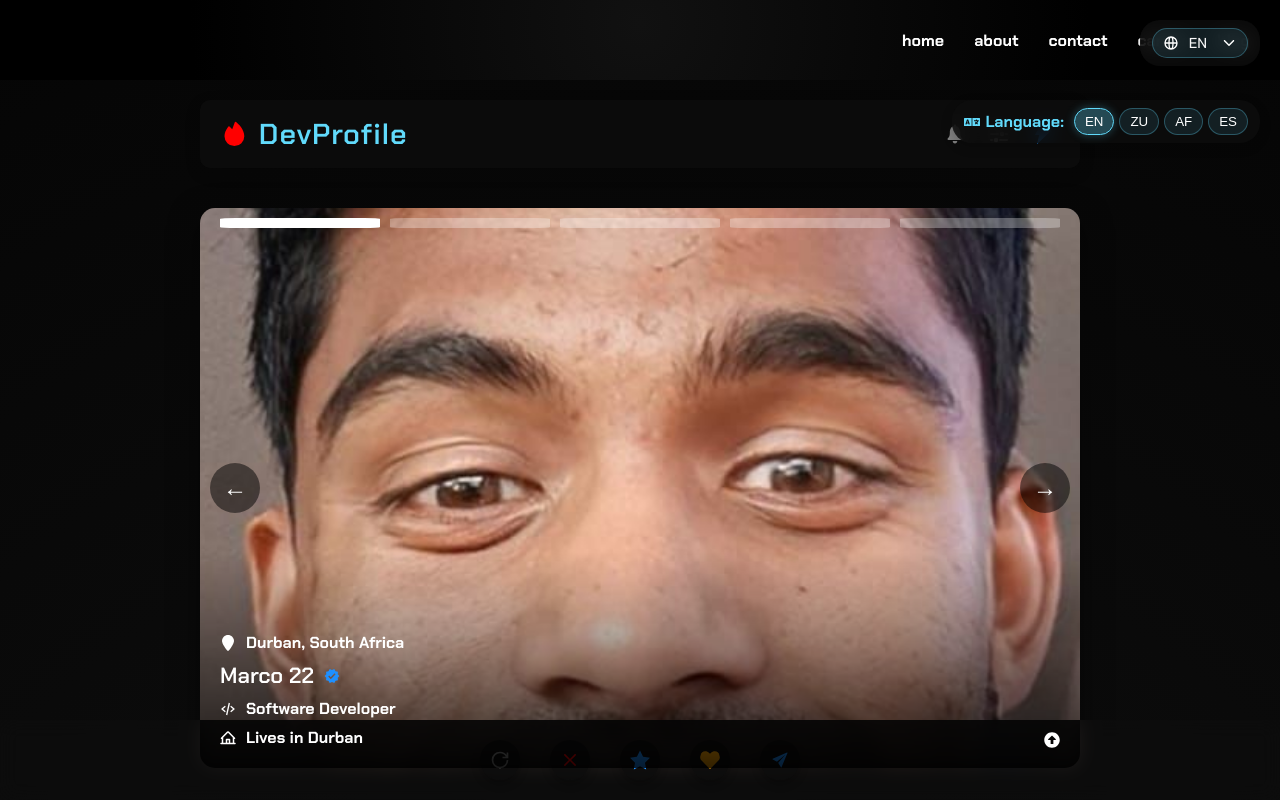
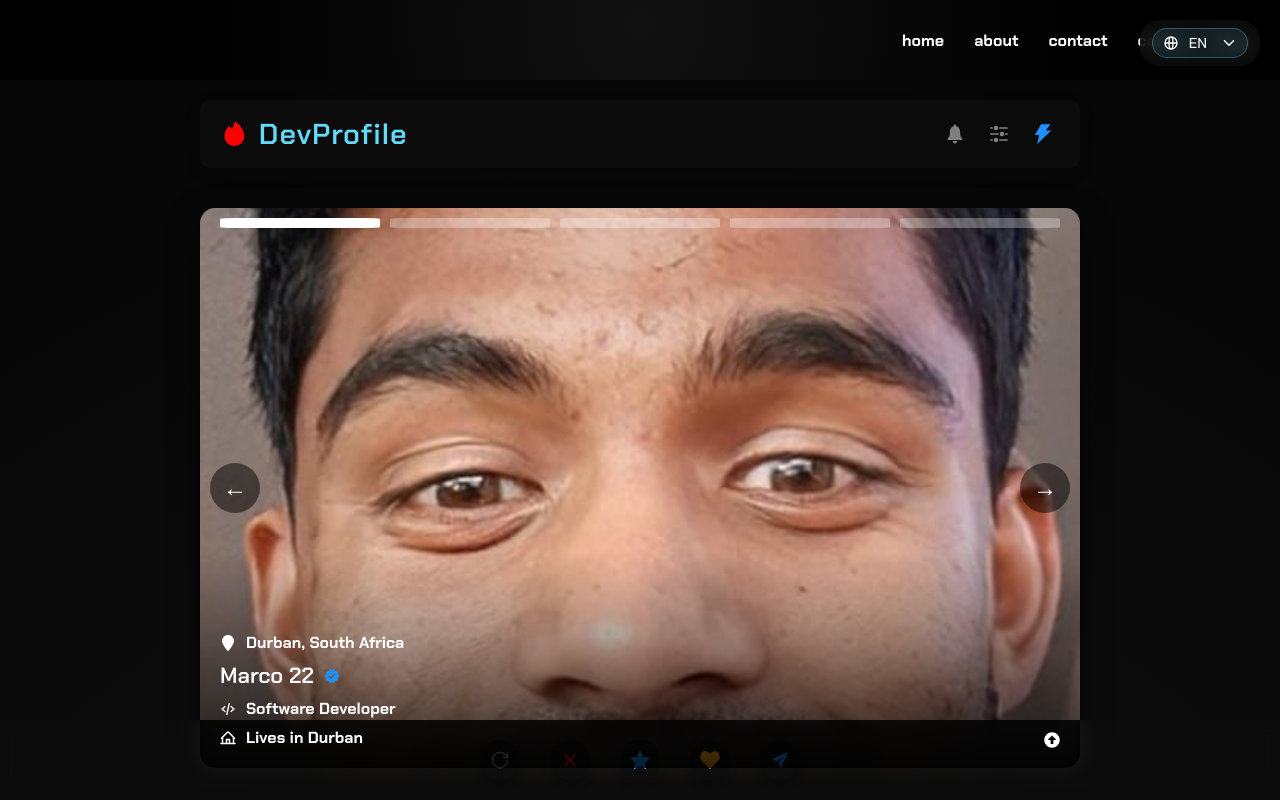
Before and after one commit to codebymarco/portfolio, a React (Vite) app: page /about in a window 1280 px wide. Shown: the top 800 px of the page. Built offline with nearby package versions, Linux system fonts and the light colour scheme.

Commit message:
aded\csl

```diff
--- a/src/components/pages/About.jsx
+++ b/src/components/pages/About.jsx
@@ -43,7 +43,7 @@ const About = () => {
       skills: "Professional Skills",
       experience: "Work Experience",
       education: "Education",
-      projects: "Notable Projects"
+      projects: "Notable Projects",
     },
     zulu: {
       title: "Mayelana",
@@ -54,7 +54,7 @@ const About = () => {
       skills: "Amakhono omsebenzi",
       experience: "Isipiliyoni somsebenzi",
       education: "Imfundo",
-      projects: "Amaphrojekthi abalulekile"
+      projects: "Amaphrojekthi abalulekile",
     },
     afrikaans: {
       title: "Oor",
@@ -65,7 +65,7 @@ const About = () => {
       skills: "Professionele vaardighede",
       experience: "Werkervaring",
       education: "Opvoeding",
-      projects: "Noemenswaardige projekte"
+      projects: "Noemenswaardige projekte",
     },
     espanol: {
       title: "Acerca de",
@@ -76,8 +76,8 @@ const About = () => {
       skills: "Habilidades profesionales",
       experience: "Experiencia laboral",
       education: "Educación",
-      projects: "Proyectos destacados"
-    }
+      projects: "Proyectos destacados",
+    },
   };
 
   // Get current language text
@@ -113,7 +113,7 @@ const About = () => {
     { name: "HTML/CSS" },
     { name: "Node.js" },
     { name: "UI/UX Design" },
-    { name: "Responsive Design" }
+    { name: "Responsive Design" },
   ];
 
   // Work experience data
@@ -122,14 +122,16 @@ const About = () => {
       company: "Decido (Truendo)",
       position: "Software Developer",
       period: "Present",
-      description: "Working on the Truendo product, focusing on front-end development and user experience."
+      description:
+        "Working on the Truendo product, focusing on front-end development and user experience.",
     },
     {
       company: "Previous Company",
       position: "Carpenter",
       period: "Past",
-      description: "Built sturdy tables and furniture, developing hands-on skills and attention to detail."
-    }
+      description:
+        "Built sturdy tables and furniture, developing hands-on skills and attention to detail.",
+    },
   ];
 
   return (
@@ -149,39 +151,6 @@ const About = () => {
         />
       </Helmet>
       <div className="about">
-        <div className="language-selector">
-          <div className="language-label">
-            <FaLanguage />
-            <span>Language:</span>
-          </div>
-          <div className="language-options">
-            <button
-              className={language === "english" ? "active" : ""}
-              onClick={() => handleLanguageChange("english")}
-            >
-              EN
-            </button>
-            <button
-              className={language === "zulu" ? "active" : ""}
-              onClick={() => handleLanguageChange("zulu")}
-            >
-              ZU
-            </button>
-            <button
-              className={language === "afrikaans" ? "active" : ""}
-              onClick={() => handleLanguageChange("afrikaans")}
-            >
-              AF
-            </button>
-            <button
-              className={language === "espanol" ? "active" : ""}
-              onClick={() => handleLanguageChange("espanol")}
-            >
-              ES
-            </button>
-          </div>
-        </div>
-
         <div className="fixed-menu">
           <GrPowerReset style={{ color: "gray" }} />
           <RxCross2 style={{ color: "red" }} />
@@ -326,10 +295,10 @@ const About = () => {
             Hello, I'm Marco—a South African Indian based in Durban. I completed
             high school and began my career as a carpenter. Being self-taught, I
             later transitioned into software development. I currently work for
-            Decido on the Truendo product. My diverse skill set spans from building
-            sturdy tables to developing functional websites. I'm passionate about
-            creating intuitive user experiences and solving complex problems through
-            elegant code solutions.
+            Decido on the Truendo product. My diverse skill set spans from
+            building sturdy tables to developing functional websites. I'm
+            passionate about creating intuitive user experiences and solving
+            complex problems through elegant code solutions.
           </span>
         </div>
 
@@ -375,9 +344,7 @@ const About = () => {
           <div className="skills-container">
             {professionalSkills.map((skill, index) => (
               <div key={index} className="skill-item">
-                <div className="skill-chip">
-                  {skill.name}
-                </div>
+                <div className="skill-chip">{skill.name}</div>
               </div>
             ))}
           </div>
@@ -417,7 +384,10 @@ const About = () => {
               </div>
               <div className="education-content">
                 <h3>Self-taught Developer</h3>
-                <p>Continuous learning through online resources, documentation, and practical projects</p>
+                <p>
+                  Continuous learning through online resources, documentation,
+                  and practical projects
+                </p>
               </div>
             </div>
             <div className="education-item">
@@ -426,7 +396,9 @@ const About = () => {
               </div>
               <div className="education-content">
                 <h3>High School Diploma</h3>
-                <p>Completed secondary education with focus on technical subjects</p>
+                <p>
+                  Completed secondary education with focus on technical subjects
+                </p>
               </div>
             </div>
           </div>
@@ -444,7 +416,10 @@ const About = () => {
                 <h3>Truendo</h3>
                 <span className="project-tag">Professional</span>
               </div>
-              <p>Working on front-end development and user experience for the Truendo product at Decido.</p>
+              <p>
+                Working on front-end development and user experience for the
+                Truendo product at Decido.
+              </p>
               <div className="project-tech">
                 <span>React</span>
                 <span>JavaScript</span>
@@ -456,7 +431,10 @@ const About = () => {
                 <h3>Portfolio Website</h3>
                 <span className="project-tag">Personal</span>
               </div>
-              <p>Designed and developed a personal portfolio website to showcase skills and projects.</p>
+              <p>
+                Designed and developed a personal portfolio website to showcase
+                skills and projects.
+              </p>
               <div className="project-tech">
                 <span>React</span>
                 <span>CSS</span>
@@ -468,7 +446,10 @@ const About = () => {
                 <h3>Custom Furniture</h3>
                 <span className="project-tag">Carpentry</span>
               </div>
-              <p>Built custom furniture pieces during carpentry career, showcasing attention to detail.</p>
+              <p>
+                Built custom furniture pieces during carpentry career,
+                showcasing attention to detail.
+              </p>
               <div className="project-tech">
                 <span>Woodworking</span>
                 <span>Design</span>
@@ -502,21 +483,11 @@ const About = () => {
       </div>
 
       <style jsx>{`
-        .language-selector {
-          position: absolute;
-          top: 20px;
-          right: 20px;
-          display: flex;
-          align-items: center;
-          gap: 10px;
-          z-index: 500;
-        }
-
         .language-label {
           display: flex;
           align-items: center;
           gap: 5px;
-          color: #61DAFB;
+          color: #61dafb;
         }
 
         .language-options {
@@ -540,7 +511,7 @@ const About = () => {
 
         .language-options button.active {
           background-color: rgba(97, 218, 251, 0.3);
-          border-color: #61DAFB;
+          border-color: #61dafb;
         }
 
         .search-items {
@@ -568,7 +539,7 @@ const About = () => {
         }
 
         .section-icon {
-          color: #61DAFB;
+          color: #61dafb;
           font-size: 1.3rem;
         }
 
@@ -594,7 +565,7 @@ const About = () => {
         }
 
         .skill-percentage {
-          color: #61DAFB;
+          color: #61dafb;
         }
 
         .skill-bar-bg {
@@ -607,7 +578,7 @@ const About = () => {
 
         .skill-bar-fill {
           height: 100%;
-          background: linear-gradient(90deg, #61DAFB, #3490dc);
+          background: linear-gradient(90deg, #61dafb, #3490dc);
           border-radius: 4px;
           transition: width 1s ease-in-out;
         }
@@ -619,7 +590,7 @@ const About = () => {
         }
 
         .timeline-container:before {
-          content: '';
+          content: "";
           position: absolute;
           left: 0;
           top: 0;
@@ -640,7 +611,7 @@ const About = () => {
           width: 12px;
           height: 12px;
           border-radius: 50%;
-          background-color: #61DAFB;
+          background-color: #61dafb;
           border: 2px solid #1a1a1a;
         }
 
@@ -651,7 +622,7 @@ const About = () => {
 
         .timeline-content h4 {
           margin: 0 0 10px;
-          color: #61DAFB;
+          color: #61dafb;
           font-weight: normal;
         }
 
@@ -689,7 +660,7 @@ const About = () => {
         }
 
         .education-icon svg {
-          color: #61DAFB;
+          color: #61dafb;
           font-size: 1.2rem;
         }
 
@@ -733,12 +704,12 @@ const About = () => {
 
         .project-header h3 {
           margin: 0;
-          color: #61DAFB;
+          color: #61dafb;
         }
 
         .project-tag {
           background-color: rgba(97, 218, 251, 0.2);
-          color: #61DAFB;
+          color: #61dafb;
           padding: 3px 8px;
           border-radius: 12px;
           font-size: 0.8rem;
@@ -767,11 +738,6 @@ const About = () => {
           .projects-grid {
             grid-template-columns: 1fr;
           }
-
-          .language-selector {
-            top: 70px;
-            right: 10px;
-          }
         }
 
         @media (max-width: 576px) {
@@ -782,14 +748,6 @@ const About = () => {
           .education-icon {
             margin-bottom: 10px;
           }
-
-          .language-selector {
-            position: relative;
-            top: auto;
-            right: auto;
-            margin-bottom: 20px;
-            justify-content: flex-end;
-          }
         }
       `}</style>
     </div>
```
